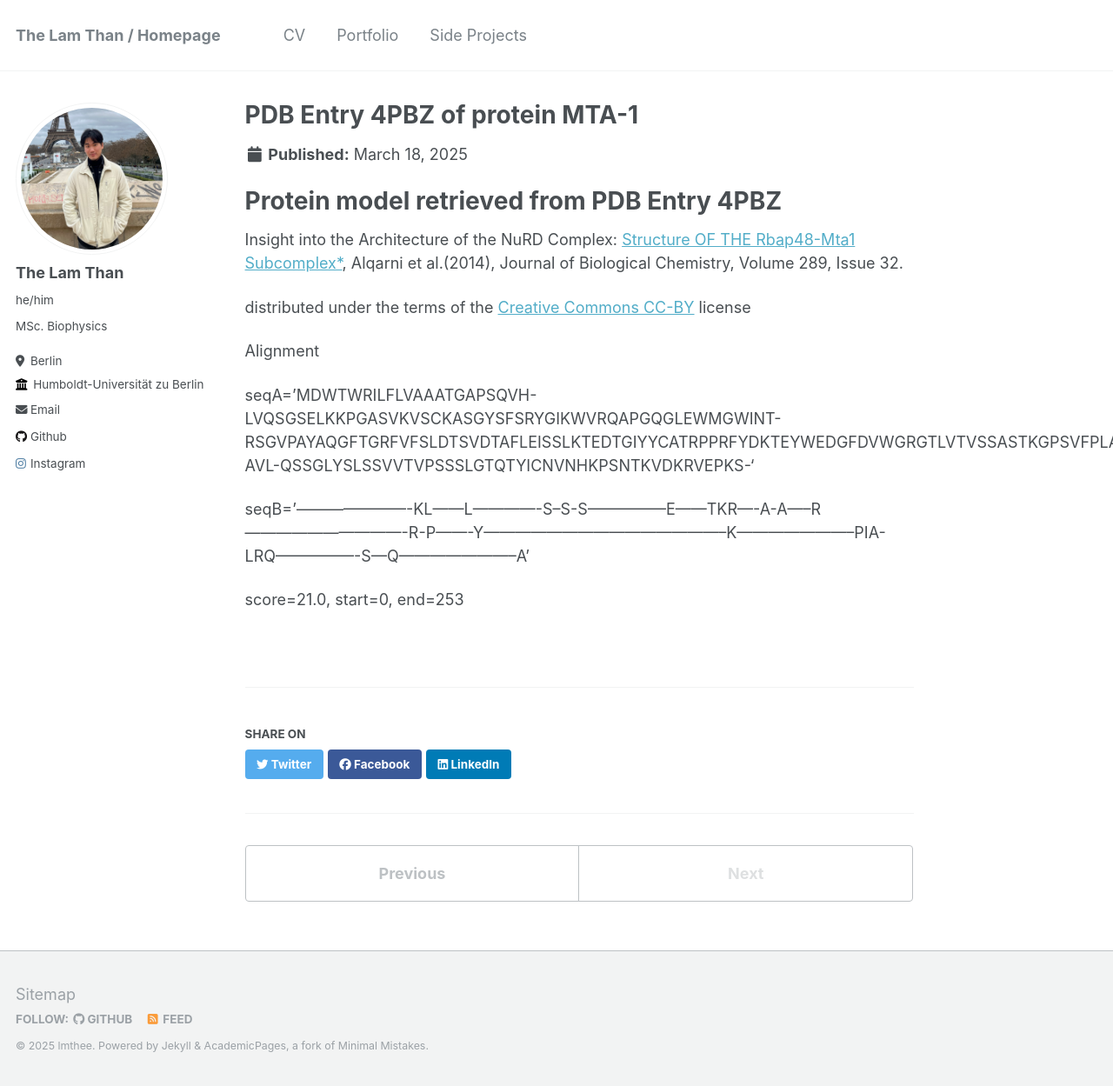
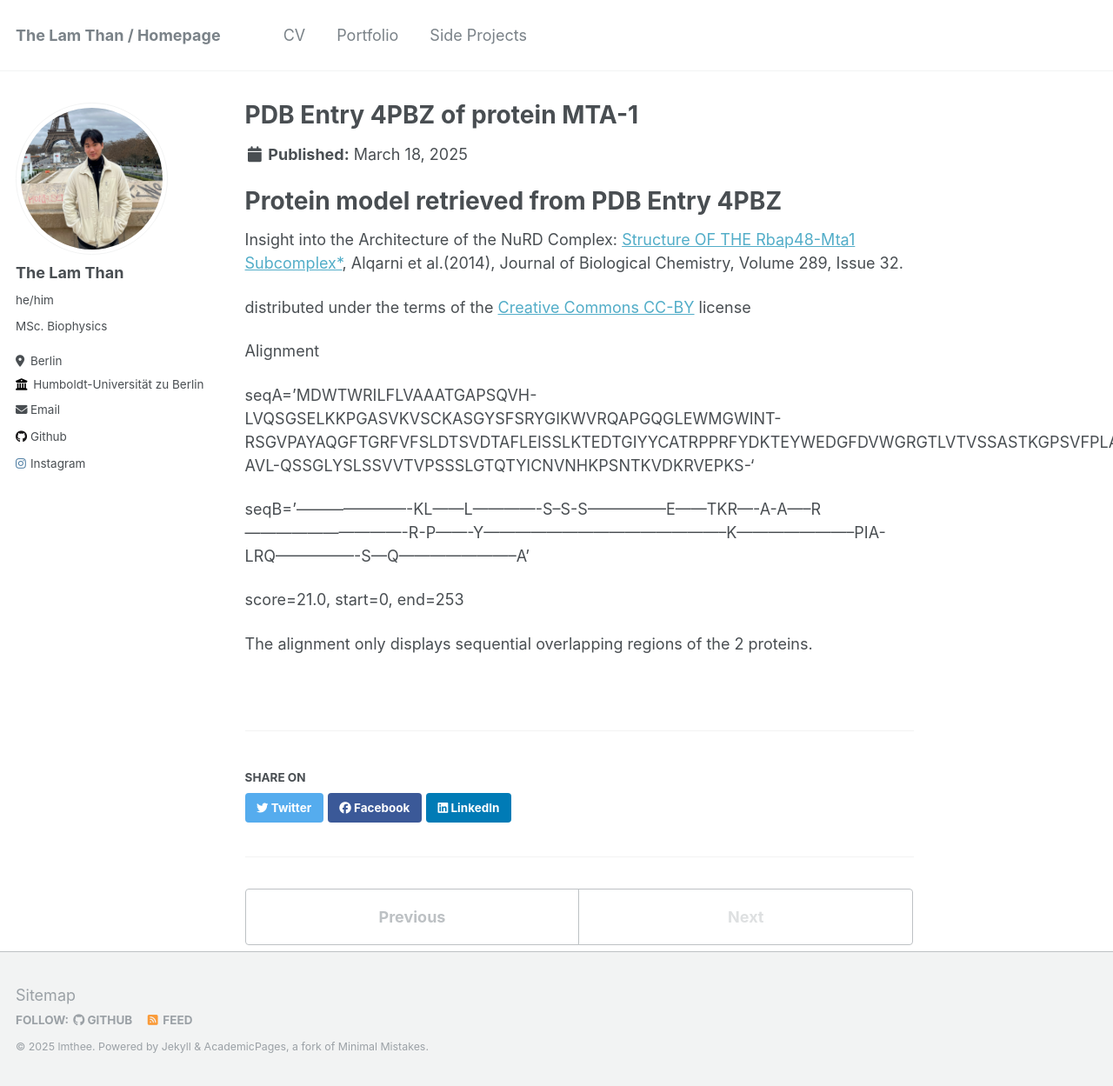
Before and after one commit to tlamt02/tlamt02.github.io, a Jekyll site: the page built from _portfolio/portfolio-2.md, in a window 1280 px wide and 1249 px high. Shown: the whole window at 87% size. Built offline with Jekyll 4.4.1, drawn with Linux system fonts in a browser that asks for light colours.

Commit message:
Update portfolio-2.md

```diff
--- a/_portfolio/portfolio-2.md
+++ b/_portfolio/portfolio-2.md
@@ -20,3 +20,5 @@ seqA='MDWTWRILFLVAAATGAPSQVH-LVQSGSELKKPGASVKVSCKASGYSFSRYGIKWVRQAPGQGLEWMGWINT-
 seqB='----------------------KL------L-------------S--S-S---------------E------TKR----A-A-----R-------------------------------R-P-------Y-----------------------------------------------K-----------------------PIA-LRQ----------------S---Q-----------------------A'
 
 score=21.0, start=0, end=253
+
+The alignment only displays sequential overlapping regions of the 2 proteins.
```
